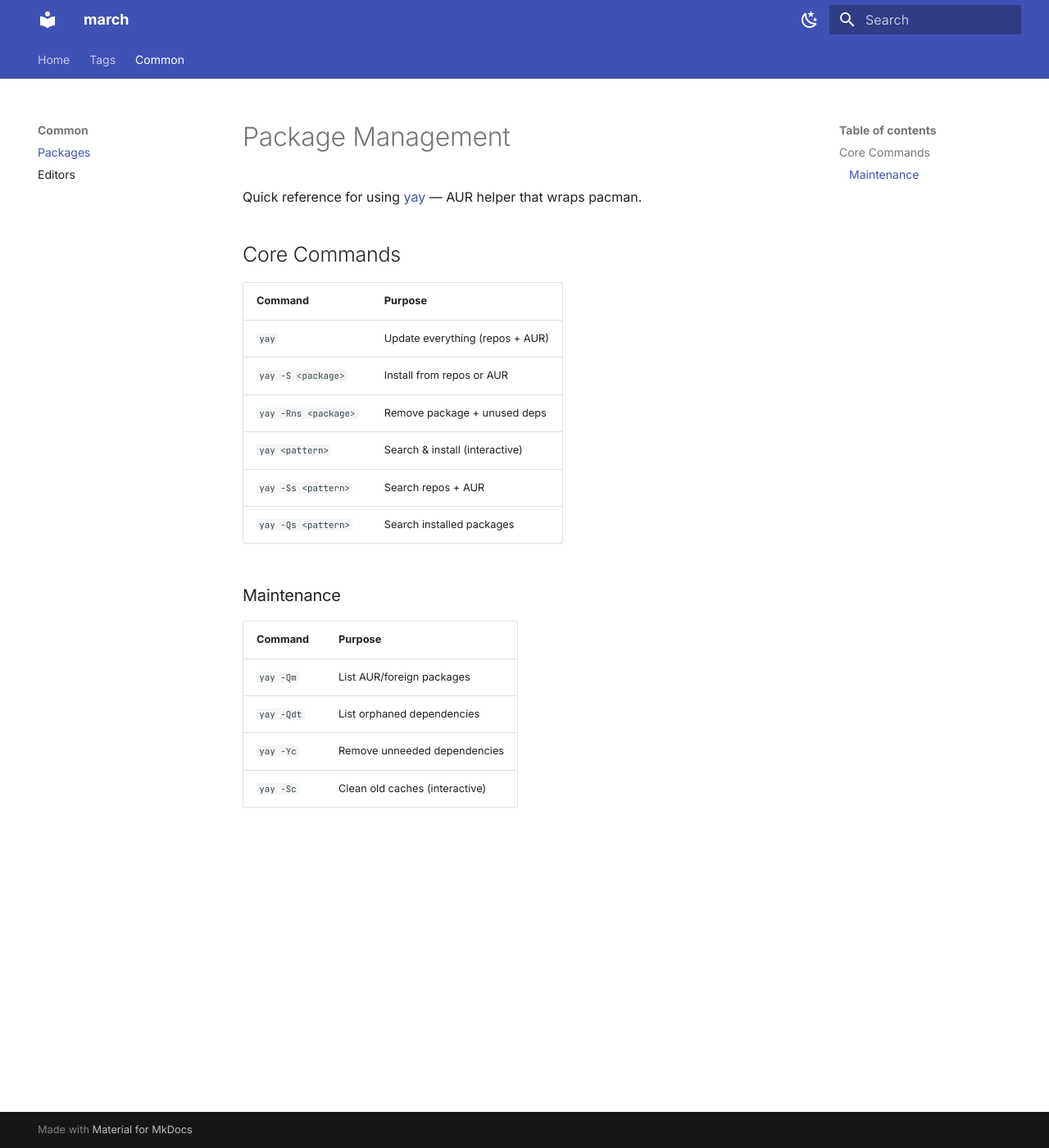
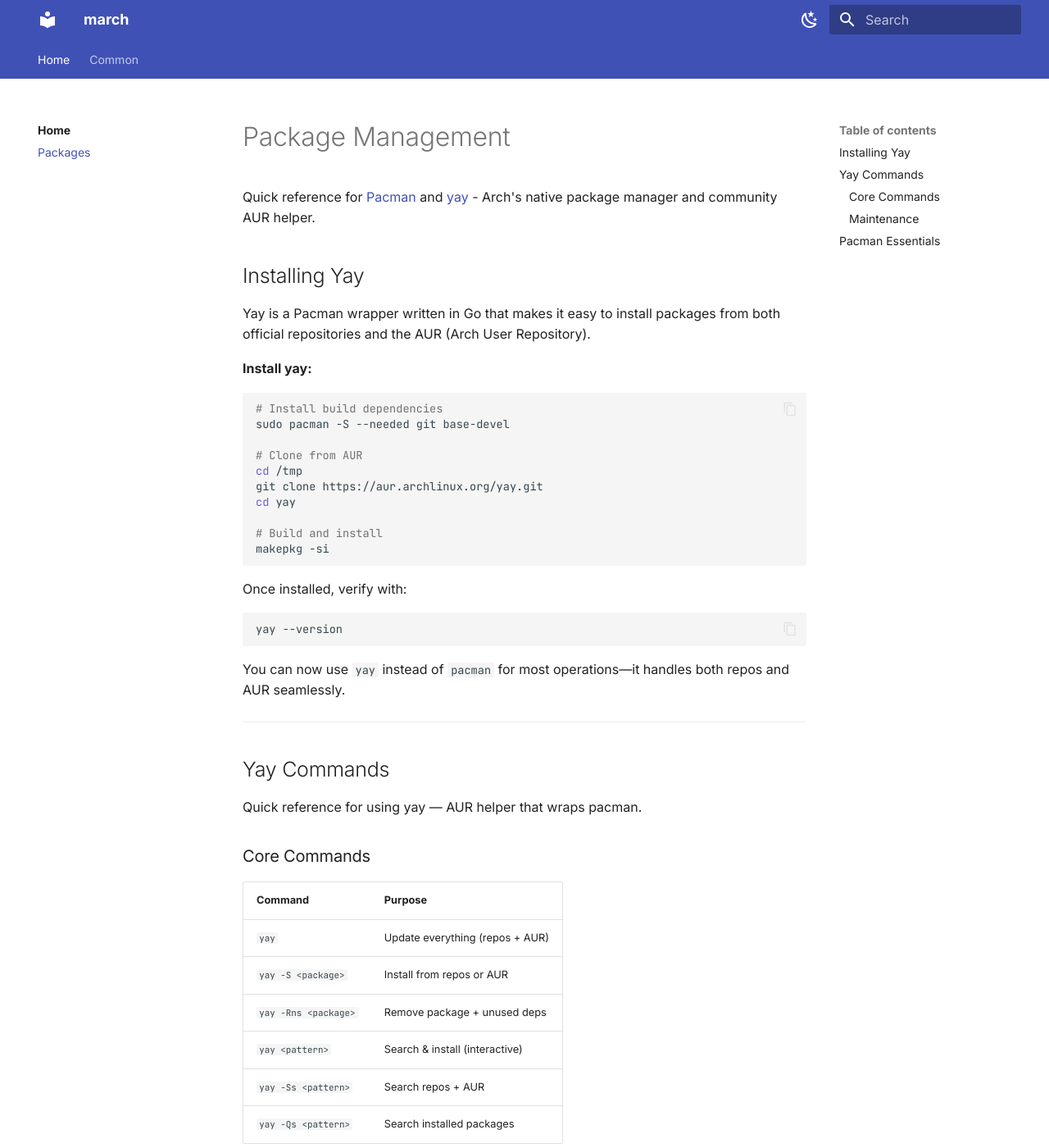
Before and after one commit to czrch/march, an MkDocs documentation site: the page built from docs/packages.md, in a window 1280 px wide and 1400 px high. Shown: the whole window at 82% size. Built offline with MkDocs 1.6.1 and Material for MkDocs 9.7.7, drawn with Linux system fonts in a browser that asks for light colours; some of the changed text lies outside the part shown.

Commit message:
docs: expand editor guides and improve package documentation

````diff
--- a/docs/packages.md
+++ b/docs/packages.md
@@ -1,8 +1,40 @@
 # Package Management
 
-Quick reference for using [yay](https://github.com/Jguer/yay) — AUR helper that wraps pacman.
+Quick reference for [Pacman](https://wiki.archlinux.org/title/pacman) and [yay](https://github.com/Jguer/yay) - Arch's native package manager and community AUR helper.
 
-## Core Commands
+## Installing Yay
+
+Yay is a Pacman wrapper written in Go that makes it easy to install packages from both official repositories and the AUR (Arch User Repository).
+
+**Install yay:**
+
+```bash
+# Install build dependencies
+sudo pacman -S --needed git base-devel
+
+# Clone from AUR
+cd /tmp
+git clone https://aur.archlinux.org/yay.git
+cd yay
+
+# Build and install
+makepkg -si
+```
+
+Once installed, verify with:
+```bash
+yay --version
+```
+
+You can now use `yay` instead of `pacman` for most operations—it handles both repos and AUR seamlessly.
+
+---
+
+## Yay Commands
+
+Quick reference for using yay — AUR helper that wraps pacman.
+
+### Core Commands
 
 | Command | Purpose |
 |---------|---------|
@@ -21,3 +53,22 @@ Quick reference for using [yay](https://github.com/Jguer/yay) — AUR helper tha
 | `yay -Qdt` | List orphaned dependencies |
 | `yay -Yc` | Remove unneeded dependencies |
 | `yay -Sc` | Clean old caches (interactive) |
+
+---
+
+## Pacman Essentials
+
+Core pacman commands you'll use regularly. Yay wraps these, but here are the basics:
+
+| Command | Purpose |
+|---------|---------|
+| `pacman -Syu` | Update/upgrade all packages |
+| `pacman -S <package>` | Install package from repos |
+| `pacman -R <package>` | Remove package (keep deps) |
+| `pacman -Rs <package>` | Remove package + unused deps |
+| `pacman -Qs <package>` | Search installed packages |
+| `pacman -Qi <package>` | Show installed package info |
+| `pacman -Ql <package>` | List files installed by package |
+| `pacman -Qo <file>` | Find which package owns a file |
+
+**Tip:** Most of the time, just use `yay` instead of `pacman` directly. The difference is yay knows about the AUR too.
--- a/mkdocs.yml
+++ b/mkdocs.yml
@@ -63,13 +63,11 @@ markdown_extensions:
 plugins:
   - search
   - callouts
-  - tags
   - git-revision-date-localized
 
 nav:
   - Home:
     - index.md
-  - Tags: tags.md
+    - Packages: packages.md
   - Common:
-    - Packages: packages.md
     - Editors: editors.md
````
Also changed, not shown: docs/editors.md (+45 -12 lines), docs/index.md (+1 -1 lines), docs/tags.md (deleted, +0 -11 lines).
